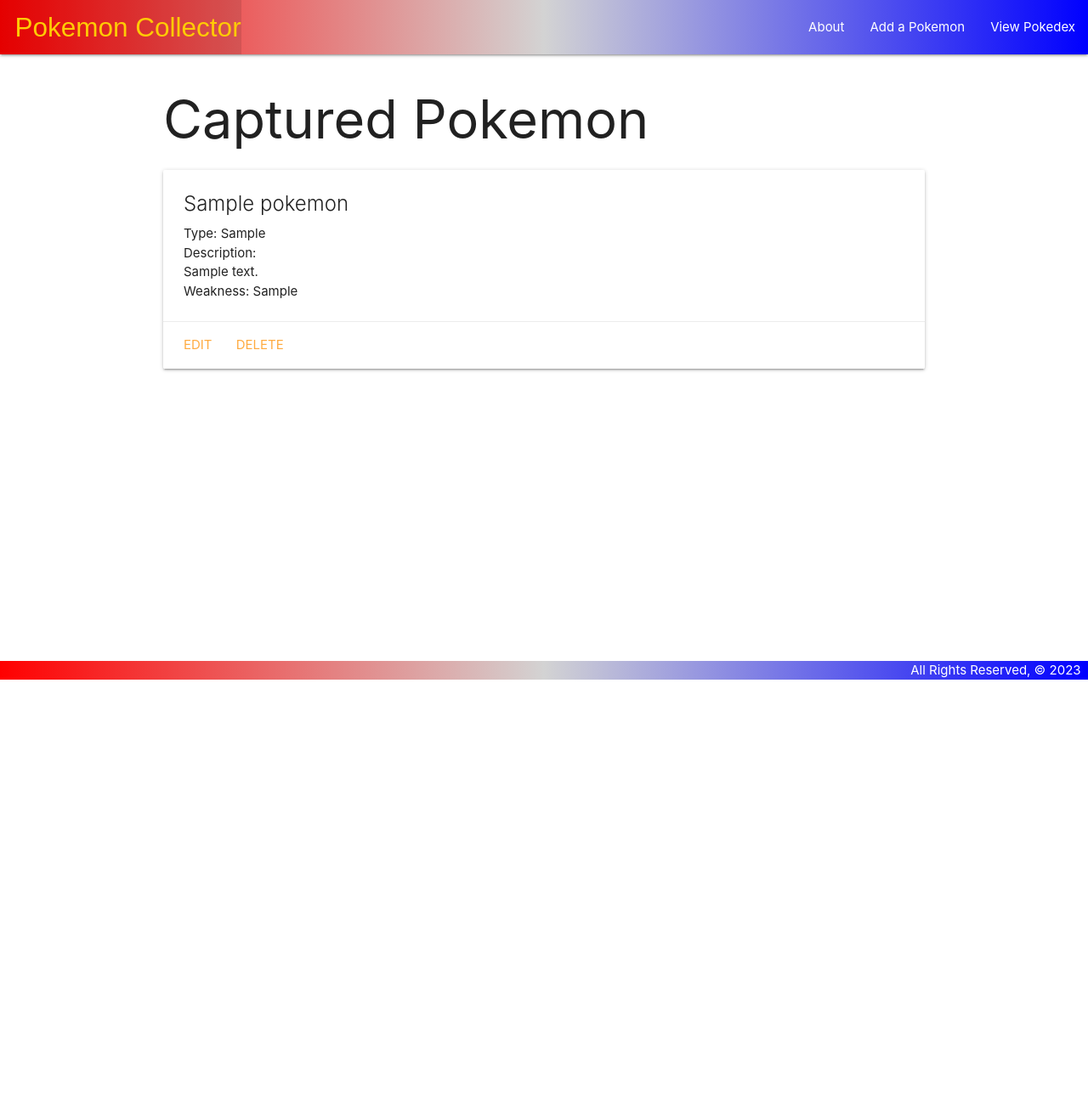
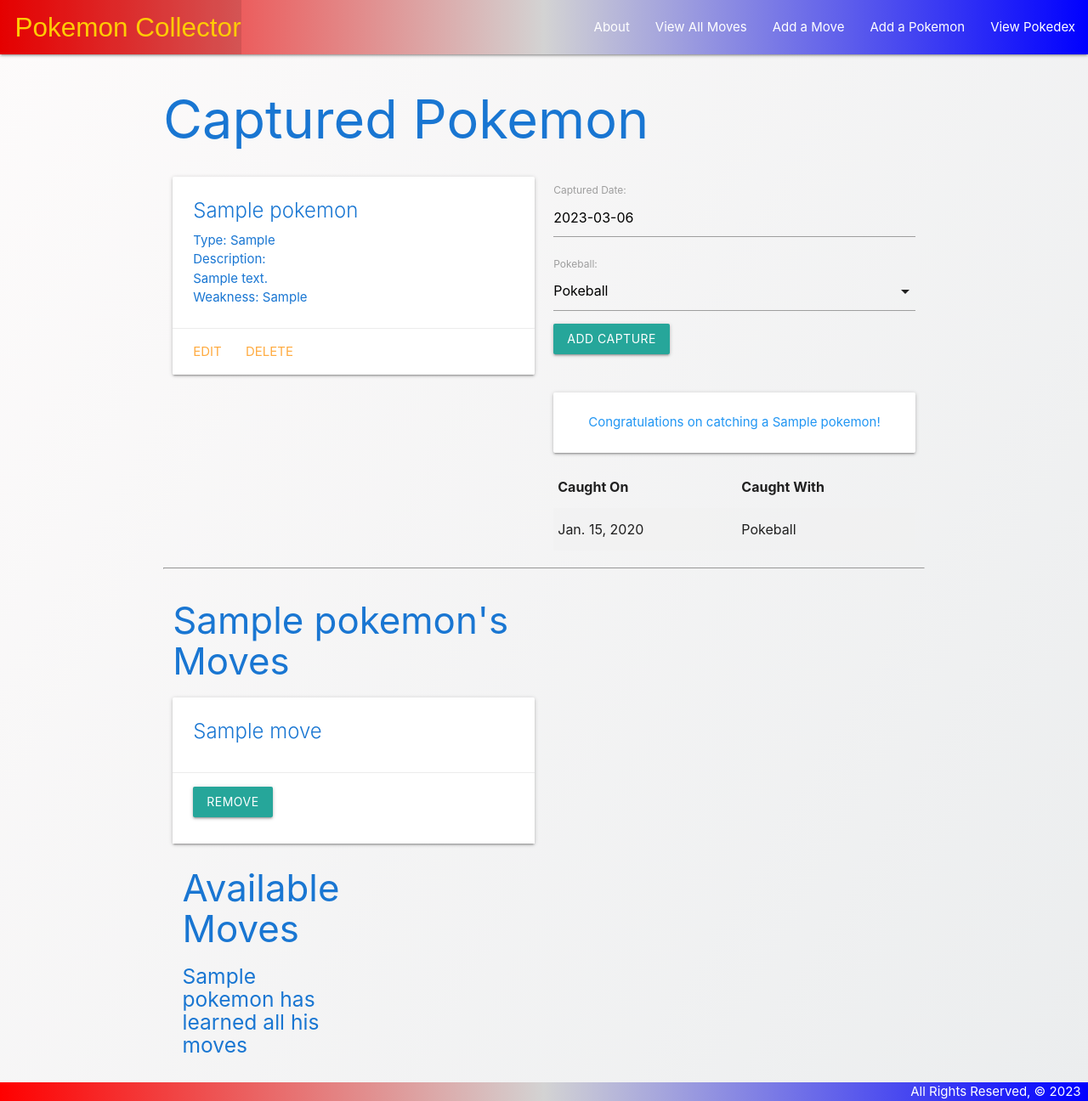
Before and after one commit to RareTC/pokemoncollector, a Django app: page /pokemons/1/ in a window 1280 px wide. Shown: the whole page at 85% size. Before the commit the page ends 800 px from the top, so only its background shows below. Run offline with Django 4.2, Linux system fonts and the light colour scheme; tables that the repository leaves empty hold one stand-in row (values such as "Sample post"); some web fonts are replaced.

Commit message:
ManytoMany added

```diff
--- a/main_app/admin.py
+++ b/main_app/admin.py
@@ -1,6 +1,7 @@
 from django.contrib import admin
-from .models import Pokemon, Captured
+from .models import Pokemon, Captured, Move
 
 # Register your models here.
 admin.site.register(Pokemon)
 admin.site.register(Captured)
+admin.site.register(Move)
--- /dev/null
+++ b/main_app/forms.py
@@ -0,0 +1,7 @@
+from django.forms import ModelForm
+from .models import Captured
+
+class CapturedForm(ModelForm):
+    class Meta:
+        model = Captured
+        fields = ['date', 'pokeball']
--- a/main_app/models.py
+++ b/main_app/models.py
@@ -1,5 +1,7 @@
 from django.db import models
 from django.urls import reverse
+from datetime import date
+from datetime import timedelta
 
 POKEBALLS = (
     ('P', 'Pokeball'),
@@ -8,18 +10,32 @@
     ('N', 'Net ball'),
 )
 
+class Move(models.Model):
+  name = models.CharField(max_length=50)
+  level = models.CharField(max_length=20)
+
+  def __str__(self):
+    return self.name
+
+  def get_absolute_url(self):
+    return reverse('moves_detail', kwargs={'pk': self.id})
+
 # Create your models here.
 class Pokemon(models.Model):
     name = models.CharField(max_length=100)
     kind = models.CharField(max_length=100)
     description = models.CharField(max_length=250)
     weakness = models.CharField(max_length=100)
+    moves = models.ManyToManyField(Move)
 
     def __str__(self):
         return f'{self.name} ({self.id})'
 
     def get_absolute_url(self):
         return reverse('detail', kwargs={'pokemon_id': self.id})
+
+    def caught(self):
+        return self.captured_set.filter(date__lte=(date.today() - timedelta(days=1)))
 
 class Captured(models.Model):
     date = models.DateField('Captured Date')
@@ -37,3 +53,7 @@
 
     def __str__(self):
         return f"Caught with {self.get_pokeball_display()} on {self.date}"
+
+    class Meta:
+        # descending order for date
+        ordering = ['-date']
--- a/main_app/static/css/style.css
+++ b/main_app/static/css/style.css
@@ -2,6 +2,7 @@
     display: flex;
     min-height: 100vh;
     flex-direction: column;
+    background: linear-gradient(120deg, #fdfbfb 0%, #ebedee 100%);
   }
 
   #title {
@@ -17,6 +18,10 @@
     background: linear-gradient(.25turn, red, #D3D3D3, blue);
   }
 
+  #main-content {
+    color: black;
+  }
+
   footer.page-footer {
     padding-top: 0;
     text-align: right;
--- a/main_app/templates/base.html
+++ b/main_app/templates/base.html
@@ -9,6 +9,7 @@
   <link rel="stylesheet" href="https://cdnjs.cloudflare.com/ajax/libs/materialize/1.0.0/css/materialize.min.css">
   <link rel="stylesheet" type="text/css" href="{% static 'css/style.css' %}">
   <link href="https://fonts.cdnfonts.com/css/pokemon-solid" rel="stylesheet">
+  <script src="https://cdnjs.cloudflare.com/ajax/libs/materialize/1.0.0/js/materialize.min.js"></script>
 </head>
 <body>
   <header class="navbar-fixed">
@@ -19,13 +20,15 @@
         </ul>
         <ul class="right">
           <li><a href="{% url 'about' %}">About</a></li>
+          <li><a href="{% url 'moves_index' %}">View All Moves</a></li>
+          <li><a href="{% url 'moves_create' %}">Add a Move</a></li>
           <li><a href="{% url 'pokemons_create' %}">Add a Pokemon</a></li>
           <li><a href="{% url 'index' %}">View Pokedex</a></li>
         </ul>
       </div>
     </nav>
   </header>
-  <main class="container">
+  <main class="container blue-text text-darken-2">
     {% block content %}
     {% endblock %}
   </main>
--- a/main_app/templates/main_app/pokemon_confirm_delete.html
+++ b/main_app/templates/main_app/move_confirm_delete.html
@@ -1,13 +1,13 @@
 {% extends 'base.html' %}
 
 {% block content %}
-  <h1>Delete Pokemon</h1>
+  <h1>Delete Move</h1>
 
-  <h4>Are you sure you want to delete <span class="teal-text">{{ object.name }}</span>?</h4>
+  <h4>Are you sure you want to delete <span class="blue-text">{{ object.name }}</span>?</h4>
 
   <form action="" method="POST">
     {% csrf_token %}
     <input type="submit" value="Yes - Delete!" class="btn">
-    <a href="{% url 'detail' pokemon.id %}">Cancel</a>
+    <a href="{% url 'moves_detail' object.id %}">Cancel</a>
   </form>
 {% endblock %}
--- a/main_app/templates/main_app/pokemon_form.html
+++ b/main_app/templates/main_app/pokemon_form.html
@@ -3,7 +3,7 @@
 {% block content %}
 
 {% if object %}
-    <h1>Edit <span class="teal-text">{{ object.name }}</span></h1>
+    <h1>Edit <span class="blue-text">{{ object.name }}</span></h1>
 {% else %}
     <h1>Add Pokemon</h1>
 {% endif %}
--- a/main_app/templates/pokemons/detail.html
+++ b/main_app/templates/pokemons/detail.html
@@ -1,8 +1,12 @@
+
+
 {% extends 'base.html' %}
 {% block content %}
 
 <h1>Captured Pokemon</h1>
 
+<div class="row">
+  <div class="col s6">
     <div class="card">
       <div class="card-content">
         <span class="card-title">{{ pokemon.name }}</span>
@@ -15,5 +19,93 @@
         <a href="{% url 'pokemons_delete' pokemon.id %}">Delete</a>
       </div>
     </div>
+  </div>
+  <div class="col s6">
+    <form action="{% url 'add_capture' pokemon.id %}" method="POST">
+      {% csrf_token %}
+      <!-- Render the inputs as._p is wrapping as a ptag <p> -->
+      {{ captured_form.as_p }}
+      <input type="submit" class="btn" value="Add Capture">
+    </form>
+    <br>
+    {% if pokemon.caught %}
+      <div class="card-panel blue-text center-align">Congratulations on catching a {{pokemon.name}}!</div>
+    {% else %}
+      <div class="card-panel red-text center-align">Hope you catch a {{pokemon.name}} soon.</div>
+    {% endif %}
+    <table class="striped">
+      <thead>
+        <tr><th>Caught On</th><th>Caught With</th></tr>
+      </thead>
+      <tbody>
+        {% for captured in pokemon.captured_set.all %}
+          <tr>
+            <td>{{captured.date}}</td>
+            <td>{{captured.get_pokeball_display}}</td>
+          </tr>
+        {% endfor %}
+      </tbody>
+    </table>
+  </div>
+</div>
 
+<hr>
+<div class="row">
+  <div class="col s6">
+    <h3>{{ pokemon.name }}'s Moves</h3>
+    {% if pokemon.moves.count %}
+      {% for move in pokemon.moves.all %}
+        <div class="card">
+          <div class="card-content">
+            <span class="card-title">
+              {{ move.name }}
+            </span>
+          </div>
+          <div class="card-action">
+            <form action="{% url 'unassoc_move' pokemon.id move.id %}" method="POST">
+              {% csrf_token %}
+              <button type="submit" class="btn">Remove</button>
+            </form>
+        </div>
+      {% endfor %}
+    {% else %}
+      <h5>No Moves</h5>
+    {% endif %}
+    <div class="col s6">
+      <h3>Available Moves</h3>
+      {% if moves.count %}
+        {% for move in moves.all %}
+          <div class="card">
+            <div class="card-content">
+              <span class="card-title">
+                {{move.name}}
+              </span>
+            </div>
+            <div class="card-action">
+              <form action="{% url 'assoc_move' move.id move.id %}" method="POST">
+                {% csrf_token %}
+                <button type="submit" class="btn">Add</button>
+              </form>
+            </div>
+          </div>
+        {% endfor %}
+      {% else %}
+        <h5>{{pokemon.name}} has learned all his moves</h5>
+      {% endif %}
+    </div>
+  </div>
+</div>
+
+<script>
+  const dateEl = document.getElementById('id_date');
+  M.Datepicker.init(dateEl, {
+    format: 'yyyy-mm-dd',
+    defaultDate: new Date(),
+    setDefaultDate: true,
+    autoClose: true
+  });
+
+  const selectEl = document.getElementById('id_pokeball');
+  M.FormSelect.init(selectEl);
+</script>
 {% endblock %}
--- a/main_app/urls.py
+++ b/main_app/urls.py
@@ -9,4 +9,12 @@
     path('pokemons/create/', views.PokemonCreate.as_view(), name='pokemons_create'),
     path('pokemons/<int:pk>/update', views.PokemonUpdate.as_view(), name='pokemons_update'),
     path('pokemons/<int:pk>/delete', views.PokemonDelete.as_view(), name='pokemons_delete'),
+    path('pokemons/<int:pokemon_id>/add_capture', views.add_capture, name='add_capture'),
+    path('pokemons/<int:pokemon_id>/assoc_move/<int:move_id>/', views.assoc_move, name='assoc_move'),
+    path('pokemons/<int:pokemon_id>/unassoc_move/<int:move_id>/', views.unassoc_move, name='unassoc_move'),
+    path('moves/', views.MoveList.as_view(), name='moves_index'),
+    path('moves/<int:pk>/', views.MoveDetail.as_view(), name='moves_detail'),
+    path('moves/create/', views.MoveCreate.as_view(), name='moves_create'),
+    path('moves/<int:pk>/update/', views.MoveUpdate.as_view(), name='moves_update'),
+    path('moves/<int:pk>/delete/', views.MoveDelete.as_view(), name='moves_delete'),
 ]
--- a/main_app/views.py
+++ b/main_app/views.py
@@ -1,6 +1,8 @@
-from django.shortcuts import render
+from django.shortcuts import render, redirect
 from django.views.generic.edit import CreateView, UpdateView, DeleteView
-from .models import Pokemon
+from django.views.generic import ListView, DetailView
+from .models import Pokemon, Move
+from .forms import CapturedForm
 
 # Create your views here.
 def home(request):
@@ -16,11 +18,18 @@
 
 def pokemons_detail(request, pokemon_id):
     pokemon = Pokemon.objects.get(id=pokemon_id)
-    return render(request, 'pokemons/detail.html', { 'pokemon' : pokemon })
+    id_list = pokemon.moves.all().values_list('id')
+    moves_pokemon_doesnt_have = Move.objects.exclude(id__in=id_list)
+    # render CapturedForm in HTML
+    captured_form = CapturedForm()
+    return render(request, 'pokemons/detail.html', {
+        'pokemon' : pokemon, 'captured_form' : captured_form,
+        'moves' : moves_pokemon_doesnt_have
+    })
 
 class PokemonCreate(CreateView):
     model = Pokemon
-    fields = '__all__'
+    fields = ['name', 'kind', 'description', 'weakness' ]
 
 class PokemonUpdate(UpdateView):
     model = Pokemon
@@ -29,3 +38,40 @@
 class PokemonDelete(DeleteView):
     model = Pokemon
     success_url = '/pokemon'
+
+def add_capture(request, pokemon_id):
+    form = CapturedForm(request.POST)
+    if form.is_valid():
+        new_capture = form.save(commit=False)
+        new_capture.pokemon_id = pokemon_id
+        new_capture.save()
+    return redirect('detail', pokemon_id=pokemon_id)
+
+class MoveList(ListView):
+  model = Move
+
+class MoveDetail(DetailView):
+  model = Move
+
+class MoveCreate(CreateView):
+  model = Move
+  fields = '__all__'
+
+class MoveUpdate(UpdateView):
+  model = Move
+  fields = ['name', 'level']
+
+class MoveDelete(DeleteView):
+  model = Move
+  success_url = '/moves'
+
+def assoc_move(request, pokemon_id, move_id):
+  # Note that you can pass a toy's id instead of the whole toy object
+  Pokemon.objects.get(id=pokemon_id).moves.add(move_id)
+  return redirect('detail', pokemon_id=pokemon_id)
+
+
+def unassoc_move(request, pokemon_id, move_id):
+  # Note that you can pass a toy's id instead of the whole toy object
+  Pokemon.objects.get(id=pokemon_id).moves.remove(move_id)
+  return redirect('detail', pokemon_id=pokemon_id)
```
Also changed, not shown: main_app/templates/main_app/move_detail.html (added, +20 -0 lines), main_app/templates/main_app/move_form.html (added, +19 -0 lines), main_app/templates/main_app/move_list.html (added, +17 -0 lines), main_app/migrations/0003_alter_captured_date.py (added), main_app/migrations/0004_move_alter_captured_options_pokemon_moves.py (added). Lines whose indentation alone changed are shown as unchanged.
